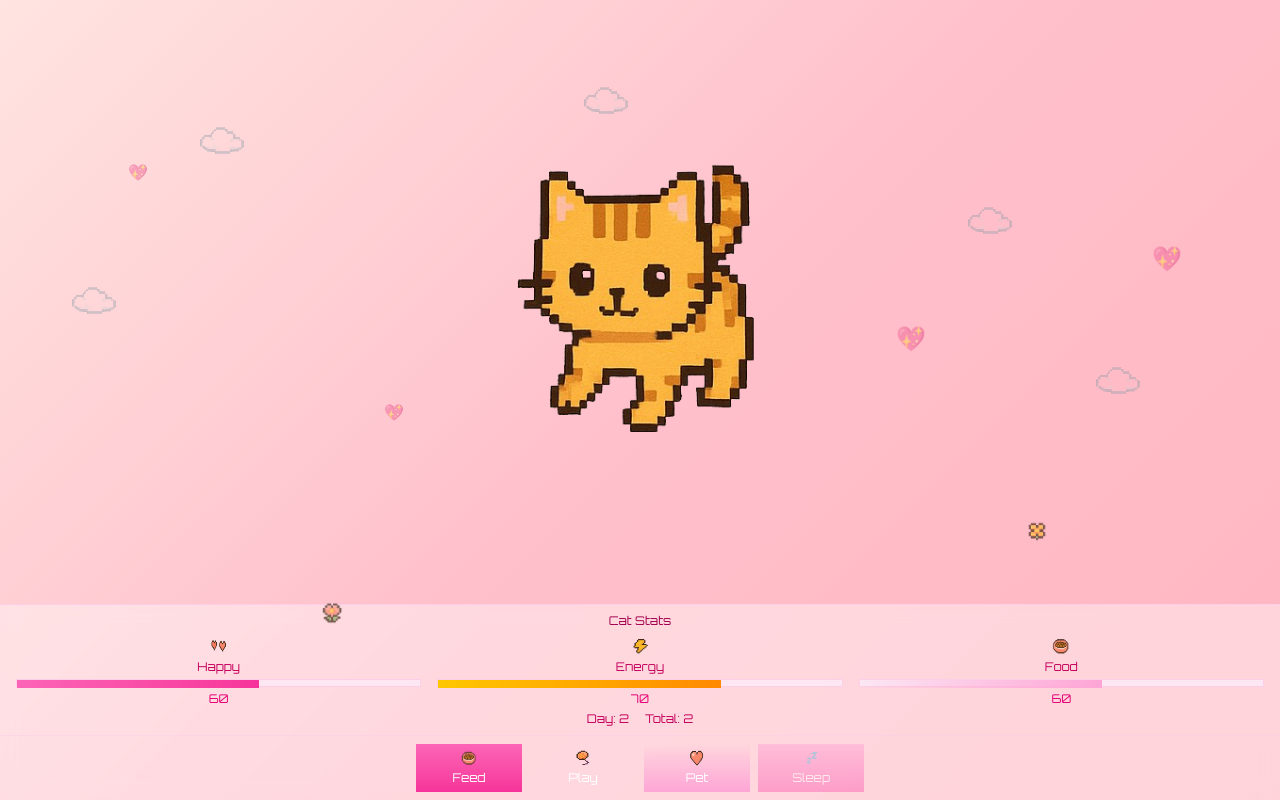
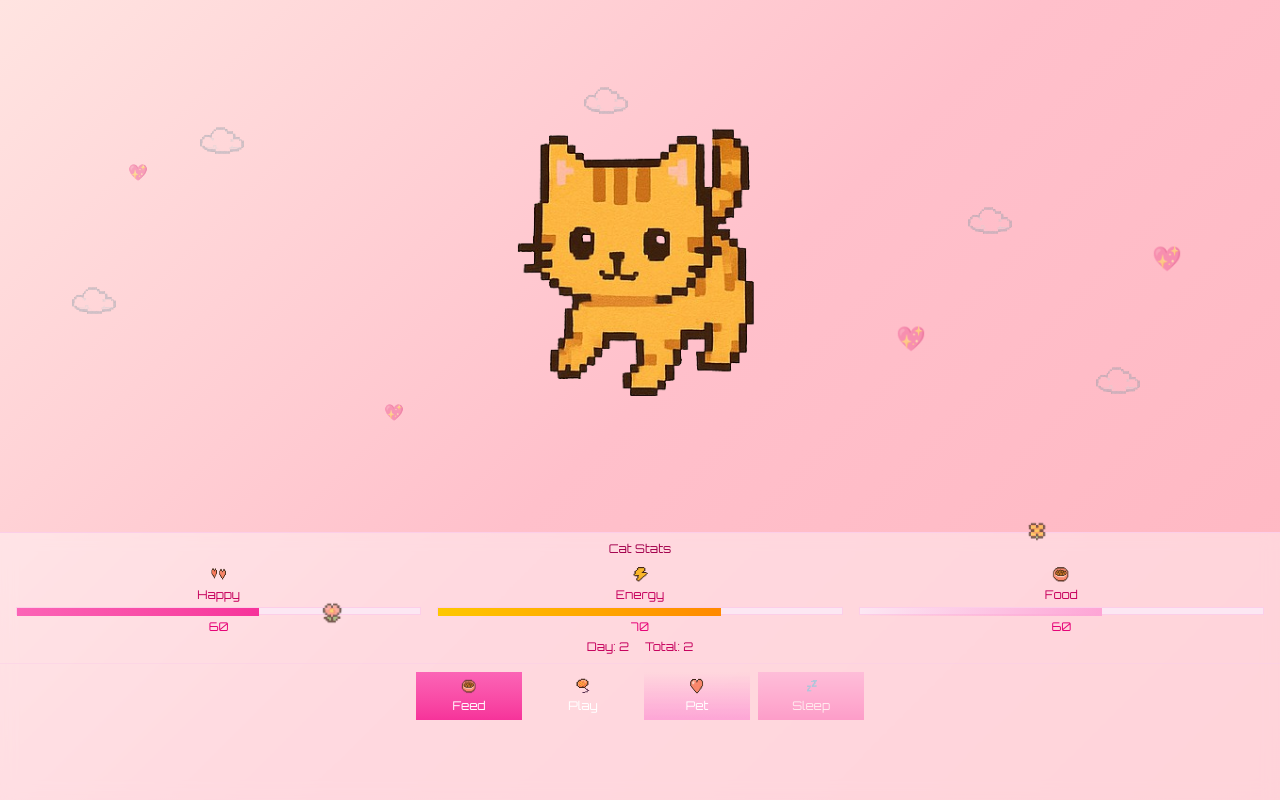
Before and after one commit to debinnn/cat-game, a Next.js app: page / in a window 1280 px wide. Built offline with nearby package versions, Linux system fonts and the light colour scheme.

Commit message:
fix: h-screen changed to min h screen

```diff
--- a/src/components/CatGame.tsx
+++ b/src/components/CatGame.tsx
@@ -375,7 +375,7 @@ const CatGame: React.FC = () => {
 
   return (
     <div
-      className="relative w-full h-screen flex flex-col bg-gradient-to-br from-light-pink via-soft-pink to-pink font-ui"
+      className="relative w-full min-h-screen flex flex-col bg-gradient-to-br from-light-pink via-soft-pink to-pink font-ui"
       style={{ paddingBottom: 'env(safe-area-inset-bottom)' }}
     >
       {/* Background clouds - multiple floating */}
@@ -600,7 +600,7 @@ const CatGame: React.FC = () => {
         </div>
 
         {/* Action Buttons Area */}
-        <div className="flex flex-col items-center w-full px-2 sm:px-4 py-2 border-t border-pink-200/50">
+        <div className="flex flex-col items-center w-full px-2 sm:px-4 py-2 border-t border-pink-200/50 pb-20">
           <div className="grid grid-cols-4 gap-1 sm:gap-2 w-full max-w-md">{/* Feed Button */}
             <button
               className="bg-gradient-to-b from-pink-400 to-pink-500 text-white font-pixel rounded-kawaii shadow-kawaii h-10 sm:h-12 text-[8px] sm:text-xs active:scale-95 transition-all flex flex-col items-center justify-center disabled:opacity-50"
```
